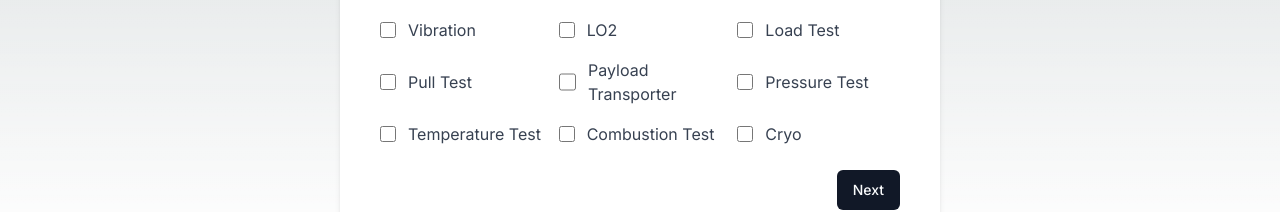
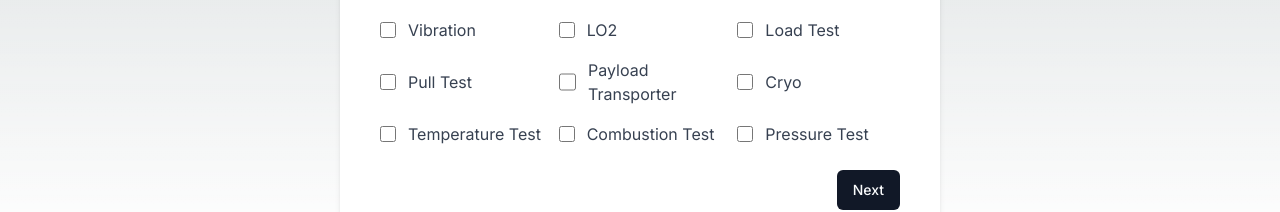
Before and after one commit to AGI-CEO/team-kilo, a Next.js app: page /create in a window 1280 px wide. Shown: the part 238-450 px from the top of the page. Built offline with nearby package versions, Linux system fonts and the light colour scheme.

Commit message:
Changed places of Cryo

```diff
--- a/src/components/testtype.jsx
+++ b/src/components/testtype.jsx
@@ -46,7 +46,7 @@ export default function TestType() {
         <div className="flex items-center space-x-3">
           <label className="flex items-center space-x-3">
           <input type="checkbox" name="Checkbox" value="1" class="w-4 h-4 text-blue-600 border-gray-300 rounded focus:ring-blue-500"/>
-            <span className="text-gray-700 dark:text-gray-300">Pressure Test</span>
+            <span className="text-gray-700 dark:text-gray-300">Cryo</span>
           </label>
         </div>
         <div className="flex items-center space-x-3">
@@ -64,7 +64,7 @@ export default function TestType() {
         <div className="flex items-center space-x-3">
           <label className="flex items-center space-x-3">
           <input type="checkbox" name="Checkbox" value="1" class="w-4 h-4 text-blue-600 border-gray-300 rounded focus:ring-blue-500"/>
-            <span className="text-gray-700 dark:text-gray-300">Cryo</span>
+            <span className="text-gray-700 dark:text-gray-300">Pressure Test</span>
           </label>
         </div>
       </div>
```
